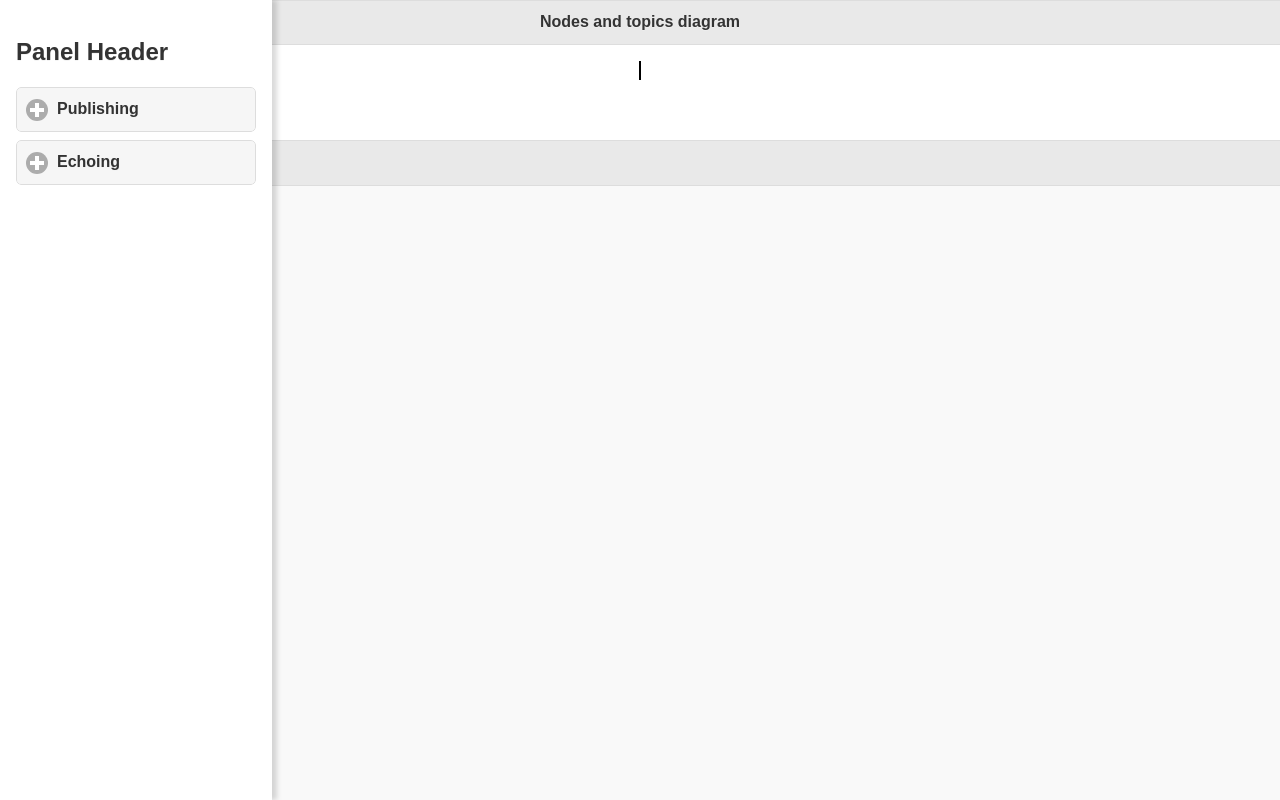
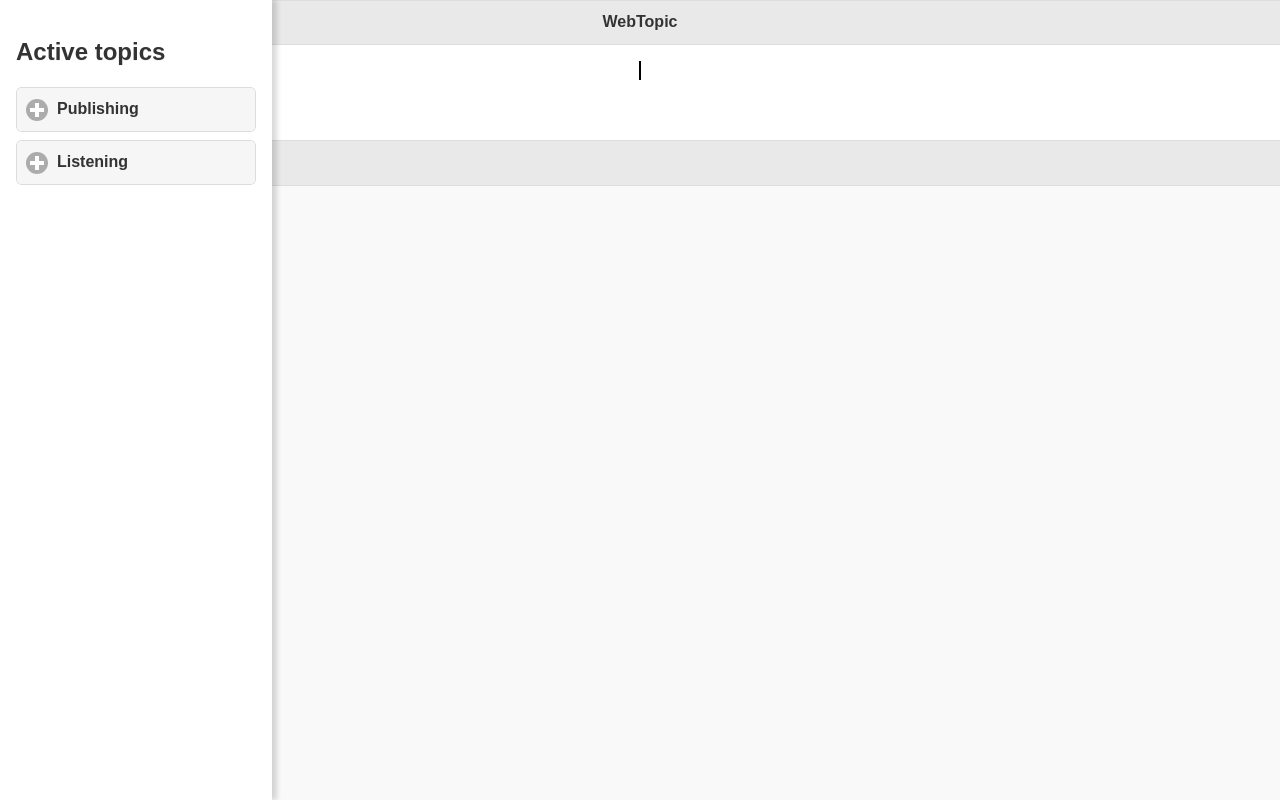
Before and after one commit to carolahp/rostopic-gui, a Flask app: template templates/index.html in a window 1280 px wide, after a click that opens the changed part. Run offline with Flask 2, Linux system fonts and the light colour scheme; the template is opened without the code that fills it: most values are stand-ins (such as "Sample title", 1, 10 or a date in 2020).

Commit message:
rename of interface titles

```diff
--- a/static/js/resizable_canvas.js
+++ b/static/js/resizable_canvas.js
@@ -243,7 +243,7 @@ function generateClickFun(type, ros_name) {
     return function() {
         if(type === "node") {
             $.selected_topic = null;
-			$('#topic_msg_type').html('Node: ' + ros_name +'<br>&nbsp;');
+			$('#topic_msg_type').html('Node: <strong>' + ros_name +'</strong><br>&nbsp;');
 			$("#echo_button").prop('disabled', true);
         }
         else if(type === "topic") {
@@ -251,7 +251,8 @@ function generateClickFun(type, ros_name) {
 			      topic: [ros_name]
 			    }, function(data) {
 				    $.selected_topic = data.real_topic;
-			      $('#topic_msg_type').html('Topic: ' + data.real_topic + '<br>Type: ' + data.topic_type);
+			      $('#topic_msg_type').html('Topic: <strong>' + data.real_topic + '</strong><br>Type: <strong>' + data.topic_type + '</strong>');
+			      $("#no_topic_selected_alert").html("&nbsp");
 			      $("#echo_button").prop('disabled', false);});
         }
         else {
--- a/templates/echo.html
+++ b/templates/echo.html
@@ -1,8 +1,8 @@
 <script>
 var last_topic_name = "";
 function activate(topic_name) {
-    window.console.log("TREE INITIALIZED " + isRealValue($.jstree.reference('#data')));
-    window.console.log("DIFFERENT TOPIC " +  !(last_topic_name === topic_name));
+    //window.console.log("TREE INITIALIZED " + isRealValue($.jstree.reference('#data')));
+    //window.console.log("DIFFERENT TOPIC " +  !(last_topic_name === topic_name));
     if(!(last_topic_name === topic_name)) {
         // topic changed
         last_topic_name = topic_name;
@@ -29,7 +29,7 @@ function activate(topic_name) {
 	    $.interval_func = window.setInterval(function(){
 		    update(topic_name);
 		    }, 500);
-	    $("#echo_topic_title").html("Monitoring " + topic_name);
+	    $("#echo_topic_title").html("Listening to " + topic_name);
 
     }
 }
--- a/templates/index.html
+++ b/templates/index.html
@@ -2,7 +2,7 @@
     <head>
         <meta charset="utf-8">
         <meta name="viewport" content="width=device-width, initial-scale=1">
-        <title>Nodes and topics</title>
+        <title>WebTopic</title>
         <link rel="stylesheet" href="{{url_for('static', filename='css/rostopic-web.min.css')}}" />
         <link rel="stylesheet" href="{{url_for('static', filename='css/jquery.mobile.icons.min.css')}}" />
         <link rel="stylesheet" href="{{url_for('static', filename='css/jquery.mobile-1.4.5.css')}}" />
@@ -105,7 +105,7 @@
 			    }, function(data) {
 				    $.selected_topic = data.real_topic;
 				    console.log("sel_topic1 " + $.selected_topic);
-			      $('#topic_msg_type').html('Topic: ' + data.real_topic + '<br>Type: ' + data.topic_type);
+			      $('#topic_msg_type').html('Topic: <strong>' + data.real_topic + '</strong><br>Type: <strong>' + data.topic_type +'</strong>');
 			      $("#echo_button").prop('disabled', false);
 			      echo_button_click()
 			      $("#rightpanel").panel("open");});
@@ -118,13 +118,13 @@
     <body>
         <div data-role="page" data-theme="a">
             <div data-role="panel" id="leftpanel" data-display="overlay" >
-                <h2>Panel Header</h2>
+                <h2>Active topics</h2>
                 <div class="ui-grid-a" data-role="collapsible" id="publishing-collapsible">
                     <h4>Publishing</h4>
                     <!--<a href="#leftpanel" id="publishingtogglebutton" data-role="button" data-icon="arrow-d">Publishing</a>-->
                 </div>
                 <div class="ui-grid-a" data-role="collapsible" id="echoing-collapsible">
-                    <h4>Echoing</h4>
+                    <h4>Listening</h4>
                     <!--<a href="#leftpanel" id="publishingtogglebutton" data-role="button" data-icon="arrow-d">Echoing1</a>-->
                 </div>
             </div>
@@ -136,7 +136,7 @@
             <div data-role="header" data-position="inline">
                 <a href="#leftpanel" id="lpaneltogglebutton" data-role="button" data-icon="grid" data-mini="true" data-inline="true" data-iconpos="notext"></a>
 
-                <h1>Nodes and topics diagram</h1>
+                <h1>WebTopic</h1>
             </div>
             <div data-role="content" data-theme="a">
                 <div class="image-div"  style="text-align:center">
```
